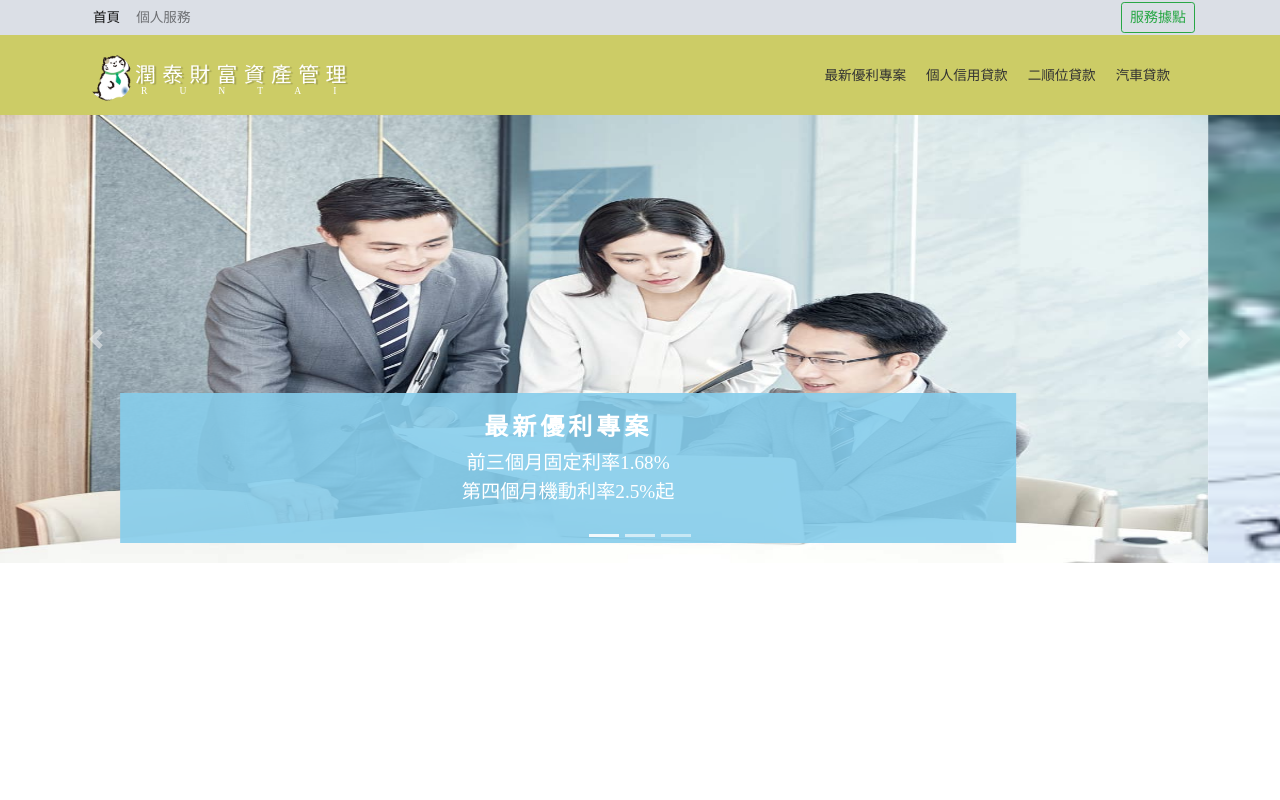
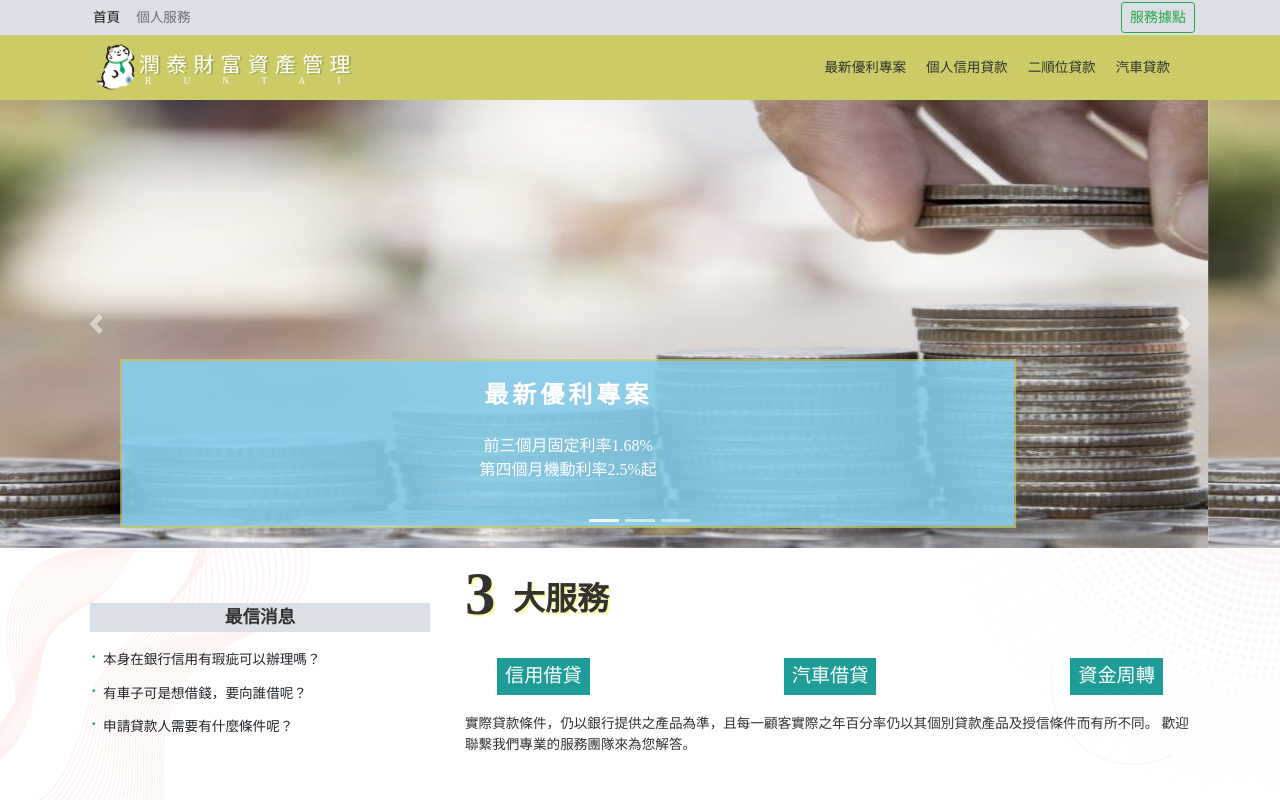
Before and after one commit to lian0103/runtai2, a website built with webpack: page index.html in a window 1280 px wide. Built offline with nearby package versions, Linux system fonts and the light colour scheme; files whose address does not match are found by name.

Commit message:
add newsCard and seviceCard

```diff
--- a/index.html
+++ b/index.html
@@ -55,7 +55,7 @@
     </nav>
     <nav class="navbar navbar-expand-lg navbar-light navbarSecond">
         <div class="container">
-            <a class="navbar-brand" href="#"><img class="logoImg" src="./src/images/cat_icon.png"
+            <a class= "navLogo" href="#"><img class="logoImg" src="./src/images/cat_icon.png"
                     alt="logo"><span>潤泰財富資產管理</span></a>
 
             <div class="linkInfo container d-flex justify-content-end ">
@@ -76,14 +76,14 @@
             </ol>
             <div class="carousel-inner">
                 <div class="carousel-item active">
-                    <img src="./dist/images/man03.jpg" class="d-block w-100" alt="...">
+                    <img src="./dist/images/demo03.jpg" class="d-block w-100" alt="...">
                     <div class="carouselTxtBox carousel-caption d-md-block">
                         <h5>最新優利專案</h5>
                         <p>前三個月固定利率1.68%<br/>第四個月機動利率2.5%起</p>
                     </div>
                 </div>
                 <div class="carousel-item">
-                    <img src="./dist/images/demo02.jpg" class="d-block w-100" alt="...">
+                    <img src="./dist/images/demo03.jpg" class="d-block w-100" alt="...">
                     <div class="carouselTxtBox carousel-caption d-md-block">
                         <h5>二順位貸款</h5>
                         <p>貸款額度可高於信用貸款<br/>取得資金速度比房屋貸款快</p>
@@ -108,6 +108,27 @@
         </div>
     </div>
 
+    <div class="container">
+        <div class="row">
+            <div class="col-md-4 col-12 newsBox">
+                <h3>最信消息</h3>
+                <ul>
+                    <li>本身在銀行信用有瑕疵可以辦理嗎？</li>
+                    <li>有車子可是想借錢，要向誰借呢？</li>
+                    <li>申請貸款人需要有什麼條件呢？</li>
+                </ul>
+            </div>
+            <div class="col-md-8 col-12 serviceBox">
+                <h3><span>3</span>大服務</h3>
+                <div class="info d-flex"><span>信用借貸</span><span>汽車借貸</span><span>資金周轉</span></div>
+                <div class="infotxt">
+                    實際貸款條件，仍以銀行提供之產品為準，且每一顧客實際之年百分率仍以其個別貸款產品及授信條件而有所不同。
+                    歡迎聯繫我們專業的服務團隊來為您解答。
+                </div>
+            </div>
+        </div>
+    </div>
+
     <script src="https://code.jquery.com/jquery-3.4.1.slim.min.js"
         integrity="sha384-J6qa4849blE2+poT4WnyKhv5vZF5SrPo0iEjwBvKU7imGFAV0wwj1yYfoRSJoZ+n"
         crossorigin="anonymous"></script>
--- a/src/sass/style.scss
+++ b/src/sass/style.scss
@@ -1,6 +1,7 @@
 $mainColor:rgb(30, 157, 152);
-$secondColor:#CC6;
+$secondColor:rgb(204, 204, 102);
 $mainColorOpacity:rgba(30, 157, 152,.3);
+$secondColorOpacity:rgba(204, 204, 102,.7);
 
 $fontColorWhite:#fff;
 $fontColorBlack:#323232;
@@ -12,9 +13,12 @@ $fontSizeTitle: 24px;
 $grayBackGroung : #DBDFE6;
 
 body{
+    overflow-x: hidden;
     //font-family: 'Noto Sans TC', sans-serif;
+    background-image: url('../images/bg1.png');
+    background-repeat: repeat;
+    background-size: cover;
     font-family: 'Noto Serif TC', serif;
-
     font-weight: 300;
     width: 100vw;
     min-height: 100vh;
@@ -48,6 +52,14 @@ body{
 
     .navbarSecond{
         background-color: $secondColor !important;
+        .navLogo{
+            display: inline-block;
+            padding: 0rem .25rem;
+            min-width: 30vw;
+            height: 65px;
+            position: relative;
+            bottom: 5px;
+        }
         .logoImg{
             width: 50px;
             padding: 0 3px;
@@ -113,11 +125,75 @@ body{
                 letter-spacing: .25rem;
             }
             p{
-                font-size: 1.2rem;
+                font-size: 1rem;
+                margin: 1.5rem;
                 font-weight: 300;
             }
+            background-color:rgba(135, 206, 235,.9);
+            border: 2px solid  $secondColorOpacity;
+            background-clip: padding-box;
 
-            background-color:rgba(135, 206, 235,.9);
+        }
+    }
+
+    .newsBox{
+        margin-top: 20px;
+        padding: 35px 20px 20px 20px;
+        background-clip: padding-box;
+        h3{
+            text-align: center;
+            font-size: 1.1rem;
+            font-weight: 700;
+            color: $fontColorBlack;
+            padding: .25rem .75rem;
+            background-color:$grayBackGroung;
+        }
+        ul{
+            li{
+                font-weight: 300;
+                font-size: .85rem;
+                cursor: pointer;
+                &:before{
+                    content: ' · ';
+                    color: $mainColor;
+                    font-size: 1.4rem;
+                }
+            }
+        }
+    }
+
+    .serviceBox{
+        color: $fontColorBlack;
+        h3{
+            font-weight: 600;
+            font-size: 2rem;
+            padding: 2rem 0 2rem 3rem;
+            text-shadow: 2px 2px 1px rgb(252, 253, 157);
+            position: relative;
+            span{
+                position: absolute;
+                top: 10px;
+                left: 0;
+                font-size: 3.8rem;
+            }
+        }
+        .info{
+            justify-content: space-between;
+            align-items: center;
+            span{
+                display: block;
+                margin: 0px 2rem;
+                font-size: 1.2rem;
+                padding: .25rem .5rem;
+                background-color: $mainColor;
+                color: #fff;
+                position: relative;
+            }
+        }
+        .infotxt{
+            padding-top: 1.2rem;
+            font-size: .85rem;
+            font-weight: 300;
 
         }
     }
@@ -132,6 +208,26 @@ body{
         }
         .mdNone{
             display: block;
+        }
+    }
+    .serviceBox{
+        .info{
+            width: 90vw;
+            height: 250px;
+            justify-content: space-evenly;
+            align-items: flex-start;
+            flex-direction: column;
+            span{
+                width: 65%;
+                text-align: center;
+                margin: 20px;
+            }
+        }
+        .infotxt{
+            padding-top: 1.2rem;
+            font-size: .85rem;
+            font-weight: 300;
+
         }
     }
 }
```
Also changed, not shown: dist/css/reset.css, dist/css/style.css, dist/images/cat_icon.png (added), dist/index.js, src/images/bg1.png (added).
